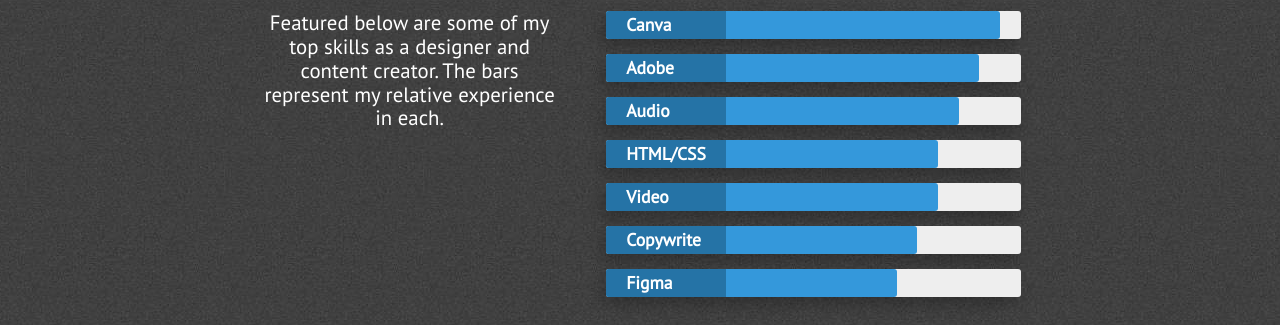
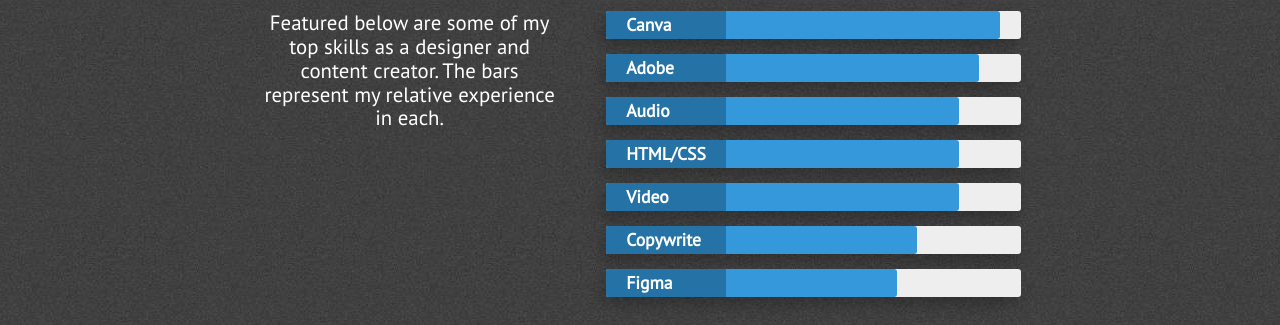
Before and after one commit to kendallnodorft/kendallnodorft.github.io, a Jekyll site: the page built from index.html, in a window 1280 px wide. Shown: the part 2344-2669 px from the top of the page. Built offline with Jekyll 4.4.1, drawn with Linux system fonts in a browser that asks for light colours; nearby versions of some CDN libraries.

Commit message:
Update skills.html

```diff
--- a/_includes/skills.html
+++ b/_includes/skills.html
@@ -30,12 +30,12 @@
                         </div> <!-- End Skill Bar -->
 
 
-                        <div class="skillbar clearfix " data-percent="80%">
+                        <div class="skillbar clearfix " data-percent="85%">
                             <div class="skillbar-title" style="background: #2980b9;"><span>HTML/CSS</span></div>
                             <div class="skillbar-bar" style="background: #3498db;"></div>
                         </div> <!-- End Skill Bar -->
 
-                        <div class="skillbar clearfix " data-percent="80%">
+                        <div class="skillbar clearfix " data-percent="85%">
                             <div class="skillbar-title" style="background: #2980b9;"><span>Video</span></div>
                             <div class="skillbar-bar" style="background: #3498db;"></div>
                         </div> <!-- End Skill Bar -->
```
